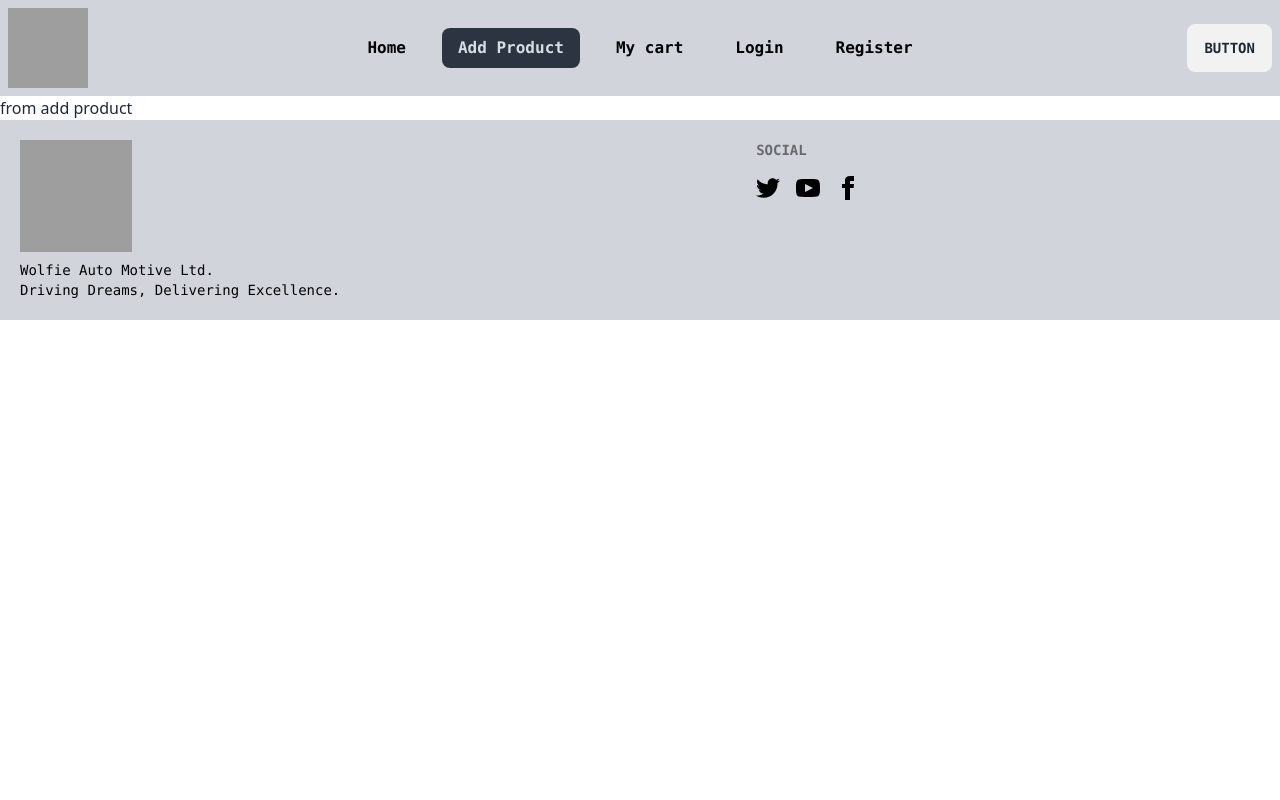
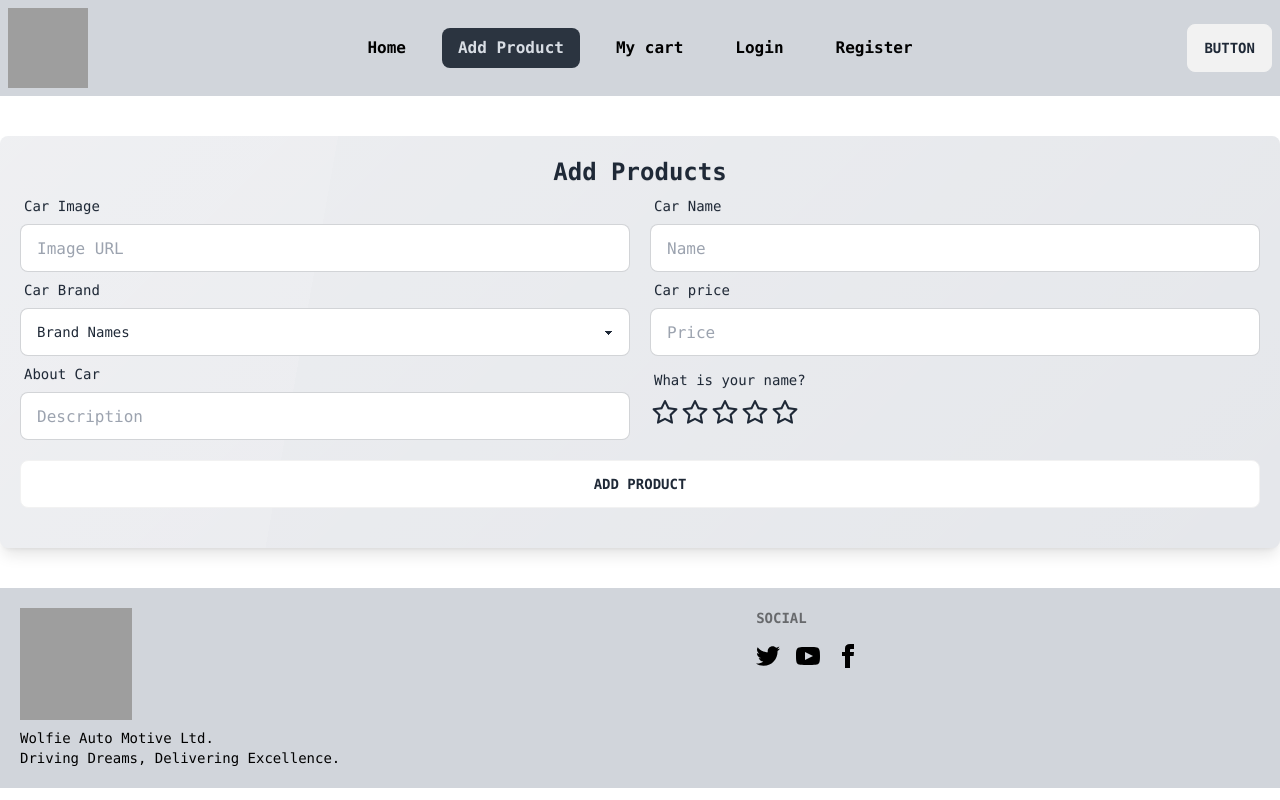
Before and after one commit to wolfiee42/autoMotivelientSide, a React (Vite) app: page /addproduct in a window 1280 px wide. Built offline with nearby package versions, Linux system fonts and the light colour scheme; grey boxes are pictures that could not be loaded.

Commit message:
add product section added

```diff
--- a/package.json
+++ b/package.json
@@ -16,8 +16,10 @@
     "react": "^18.2.0",
     "react-dom": "^18.2.0",
     "react-fast-marquee": "^1.6.2",
+    "react-icons": "^4.11.0",
+    "react-rating": "^2.0.5",
     "react-router-dom": "^6.17.0",
-    "sort-by": "^1.2.0"
+    "sort-by": "^0.0.2"
   },
   "devDependencies": {
     "@types/react": "^18.2.15",
--- a/src/AddProduct.jsx
+++ b/src/AddProduct.jsx
@@ -1,9 +1,90 @@
-import React from 'react';
+import Rating from 'react-rating';
+import { AiOutlineStar, AiFillStar } from "react-icons/ai";
 
 const AddProduct = () => {
+
+    const handleAddProductBtn = e => {
+        e.preventDefault();
+        const form = e.target;
+        const name = form.name.value;
+        const imageurl = form.imageurl.value;
+        const price = form.price.value;
+        const description = form.description.value;
+        const brand = form.brand.value;
+
+        const car = { name, imageurl, price, description, brand };
+        console.log(car);
+
+        form.reset();
+    }
+
+
     return (
-        <div>
-            <h2>from add product</h2>
+        <div className="py-10">
+            <div className="font-mono max-w-7xl mx-auto">
+                <form onSubmit={handleAddProductBtn} className='shadow-lg p-5 bg-gray-200 glass rounded-lg'>
+                    <h2 className="text-2xl text-center font-bold">Add Products</h2>
+                    {/* rows */}
+                    <div className="flex gap-5">
+                        <div className="form-control w-full">
+                            <label className="label">
+                                <span className="label-text">Car Image</span>
+                            </label>
+                            <input type="text" name='imageurl' placeholder="Image URL" className="input input-bordered w-full" />
+                        </div>
+                        <div className="form-control w-full">
+                            <label className="label">
+                                <span className="label-text">Car Name</span>
+                            </label>
+                            <input type="text" name='name' placeholder="Name" className="input input-bordered w-full" />
+                        </div>
+                    </div>
+                    {/* rows */}
+                    <div className="flex gap-5">
+                        <div className="form-control w-full">
+                            <label className="label">
+                                <span className="label-text">Car Brand</span>
+                            </label>
+                            <select name='brand' className="select select-bordered w-full">
+                                <option disabled selected>Brand Names</option>
+                                <option>BMW Motors</option>
+                                <option>Ford Motor Company</option>
+                                <option>Toyota</option>
+                                <option>Mercedes-Benz</option>
+                                <option>Tesla</option>
+                                <option>Honda Motor Company</option>
+                            </select>
+                        </div>
+                        <div className="form-control w-full">
+                            <label className="label">
+                                <span className="label-text">Car price</span>
+                            </label>
+                            <input type="text" name='price' placeholder="Price" className="input input-bordered w-full" />
+                        </div>
+                    </div>
+                    {/* rows */}
+                    <div className="flex gap-5">
+                        <div className="form-control w-full">
+                            <label className="label">
+                                <span className="label-text">About Car</span>
+                            </label>
+                            <input type="text" name='description' placeholder="Description" className="input input-bordered w-full" />
+                        </div>
+                        <div className="form-control w-full justify-center">
+                            <label className="label">
+                                <span className="label-text">What is your name?</span>
+                            </label>
+                            <Rating
+                                emptySymbol={<AiOutlineStar className='text-3xl'></AiOutlineStar>}
+                                fullSymbol={<AiFillStar className='text-3xl'></AiFillStar>}
+                            />
+                        </div>
+                    </div>
+                    <div className="my-5">
+                        <button type="submit" className="btn w-full bg-white hover:bg-gray-700 hover:text-white"> Add Product</button>
+                    </div>
+                </form>
+            </div>
         </div>
     );
 };
```
Also changed, not shown: 1 other file (tests, documents, lock files or other folders).
